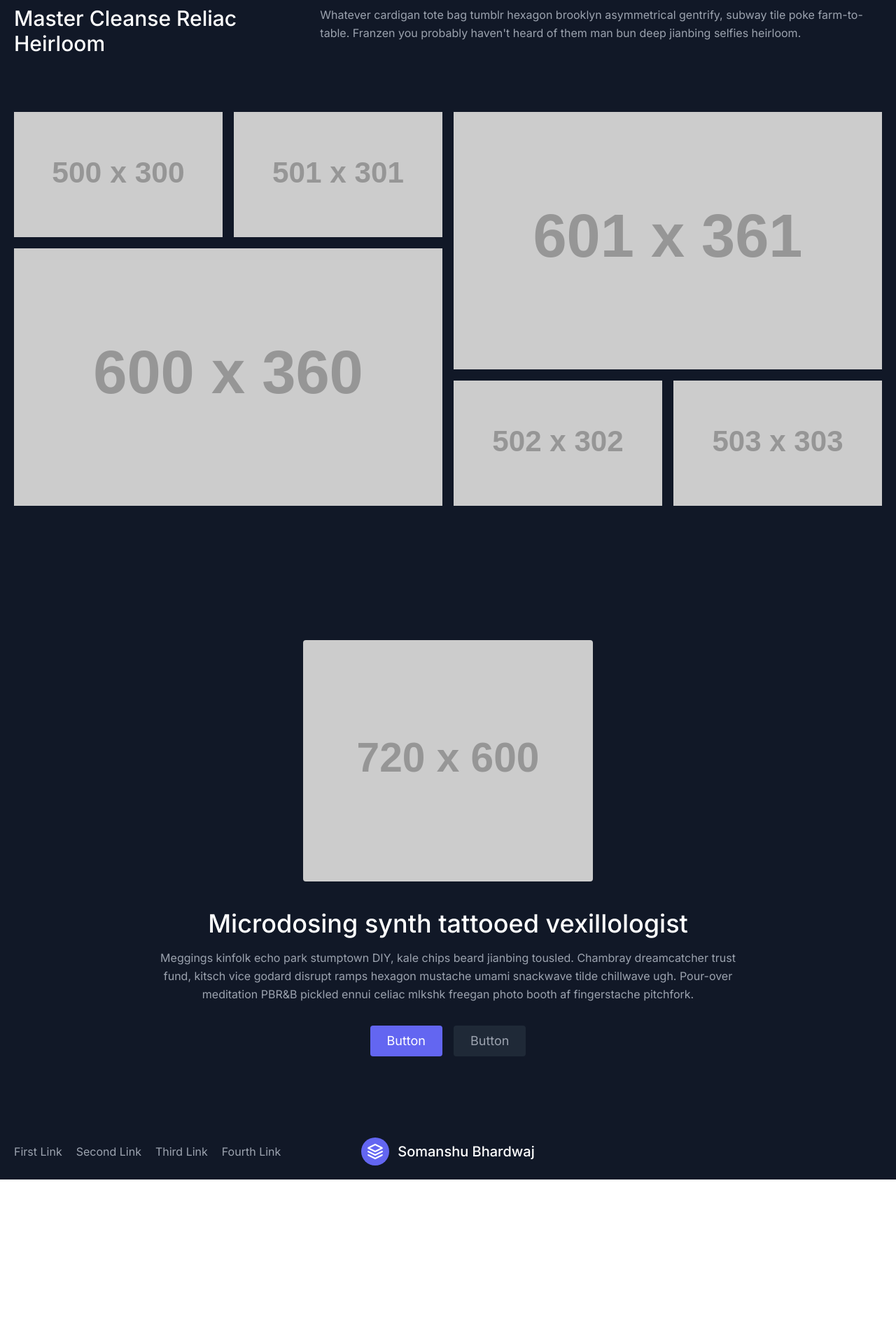
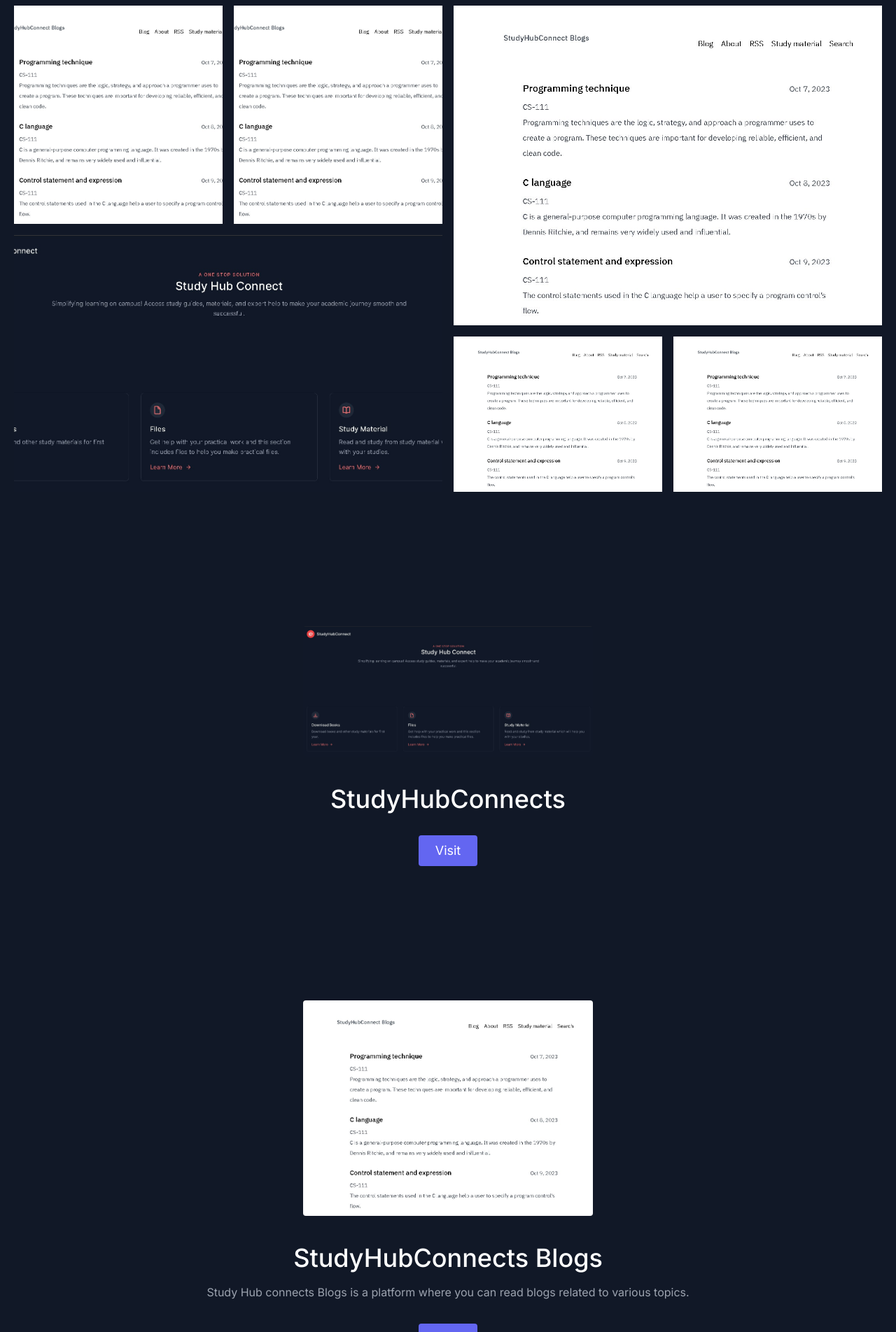
Before and after one commit to somanshubhardwaj/somanshubhardwaj, a Next.js app: page / in a window 1280 px wide. Shown: the part 880-2784 px from the top of the page at 70% size. Before the commit the page ends 2566 px from the top, so only its background shows below. Built offline with nearby package versions, Linux system fonts and the light colour scheme.

Commit message:
Update metadata and images in layout and Mainsection components

```diff
--- a/src/app/layout.js
+++ b/src/app/layout.js
@@ -4,8 +4,9 @@ import './globals.css'
 const inter = Inter({ subsets: ['latin'] })
 
 export const metadata = {
-  title: 'Create Next App',
-  description: 'Generated by create next app',
+  title: 'Somanshu Bhardwaj',
+  description: 'Portfolio of Somanshu Bhardwaj',
+  url: 'https://somanshu-bhardwaj.vercel.app',
 }
 
 export default function RootLayout({ children }) {
--- a/src/components/Mainsection.jsx
+++ b/src/components/Mainsection.jsx
@@ -1,5 +1,5 @@
 import React from "react";
-
+import Image from 'next/image'
 const Mainsection = () => {
   return (
     <div>
@@ -28,37 +28,28 @@ const Mainsection = () => {
 
       <section className="text-gray-400 bg-gray-900 body-font">
         <div className="container px-5 py-24 mx-auto flex flex-wrap">
-          <div className="flex w-full mb-20 flex-wrap">
-            <h1 className="sm:text-3xl text-2xl font-medium title-font text-white lg:w-1/3 lg:mb-0 mb-4">
-              Master Cleanse Reliac Heirloom
-            </h1>
-            <p className="lg:pl-6 lg:w-2/3 mx-auto leading-relaxed text-base">
-              Whatever cardigan tote bag tumblr hexagon brooklyn asymmetrical
-              gentrify, subway tile poke farm-to-table. Franzen you probably
-              haven't heard of them man bun deep jianbing selfies heirloom.
-            </p>
-          </div>
+
           <div className="flex flex-wrap md:-m-2 -m-1">
             <div className="flex flex-wrap w-1/2">
               <div className="md:p-2 p-1 w-1/2">
                 <img
                   alt="gallery"
                   className="w-full object-cover h-full object-center block"
-                  src="https://dummyimage.com/500x300"
+                  src="/studyhubscreenshot.jpg"
                 />
               </div>
               <div className="md:p-2 p-1 w-1/2">
                 <img
                   alt="gallery"
                   className="w-full object-cover h-full object-center block"
-                  src="https://dummyimage.com/501x301"
+                  src="/studyhubscreenshot.jpg"
                 />
               </div>
               <div className="md:p-2 p-1 w-full">
                 <img
                   alt="gallery"
                   className="w-full h-full object-cover object-center block"
-                  src="https://dummyimage.com/600x360"
+                  src="/pro1.jpg"
                 />
               </div>
             </div>
@@ -67,53 +58,71 @@ const Mainsection = () => {
                 <img
                   alt="gallery"
                   className="w-full h-full object-cover object-center block"
-                  src="https://dummyimage.com/601x361"
+                  src="/studyhubscreenshot.jpg"
                 />
               </div>
               <div className="md:p-2 p-1 w-1/2">
                 <img
                   alt="gallery"
                   className="w-full object-cover h-full object-center block"
-                  src="https://dummyimage.com/502x302"
+                  src="/studyhubscreenshot.jpg"
                 />
               </div>
               <div className="md:p-2 p-1 w-1/2">
                 <img
                   alt="gallery"
                   className="w-full object-cover h-full object-center block"
-                  src="https://dummyimage.com/503x303"
+                  src="/studyhubscreenshot.jpg"
                 />
               </div>
             </div>
           </div>
         </div>
       </section>
-
       <section className="text-gray-400 bg-gray-900 body-font">
         <div className="container mx-auto flex px-5 py-24 items-center justify-center flex-col">
           <img
             className="lg:w-2/6 md:w-3/6 w-5/6 mb-10 object-cover object-center rounded"
             alt="hero"
-            src="https://dummyimage.com/720x600"
+            src="/pro1.jpg"
           />
           <div className="text-center lg:w-2/3 w-full">
             <h1 className="title-font sm:text-4xl text-3xl mb-4 font-medium text-white">
-              Microdosing synth tattooed vexillologist
+              StudyHubConnects
             </h1>
             <p className="leading-relaxed mb-8">
-              Meggings kinfolk echo park stumptown DIY, kale chips beard
-              jianbing tousled. Chambray dreamcatcher trust fund, kitsch vice
-              godard disrupt ramps hexagon mustache umami snackwave tilde
-              chillwave ugh. Pour-over meditation PBR&B pickled ennui celiac
-              mlkshk freegan photo booth af fingerstache pitchfork.
+
+
             </p>
             <div className="flex justify-center">
-              <button className="inline-flex text-white bg-indigo-500 border-0 py-2 px-6 focus:outline-none hover:bg-indigo-600 rounded text-lg">
-                Button
-              </button>
-              <button className="ml-4 inline-flex text-gray-400 bg-gray-800 border-0 py-2 px-6 focus:outline-none hover:bg-gray-700 hover:text-white rounded text-lg">
-                Button
-              </button>
+             <a href="https://studyhubconnect.vercel.app/" target="_blank"> <button className="inline-flex text-white bg-indigo-500 border-0 py-2 px-6 focus:outline-none hover:bg-indigo-600 rounded text-lg">
+                Visit
+              </button></a>
+
+            </div>
+          </div>
+        </div>
+      </section>
+      <section className="text-gray-400 bg-gray-900 body-font">
+        <div className="container mx-auto flex px-5 py-24 items-center justify-center flex-col">
+          <img
+            className="lg:w-2/6 md:w-3/6 w-5/6 mb-10 object-cover object-center rounded"
+            alt="hero"
+            src="/studyhubscreenshot.jpg"
+          />
+          <div className="text-center lg:w-2/3 w-full">
+            <h1 className="title-font sm:text-4xl text-3xl mb-4 font-medium text-white">
+              StudyHubConnects Blogs
+            </h1>
+            <p className="leading-relaxed mb-8">
+            Study Hub connects Blogs is a platform where you can read blogs related to various topics.
+
+            </p>
+            <div className="flex justify-center">
+             <a href="https://blog-somanshubh.vercel.app/" target="_blank"> <button className="inline-flex text-white bg-indigo-500 border-0 py-2 px-6 focus:outline-none hover:bg-indigo-600 rounded text-lg">
+                Visit
+              </button></a>
+
             </div>
           </div>
         </div>
```
Also changed, not shown: public/pro1.jpg (added), public/studyhubscreenshot.jpg (added).
